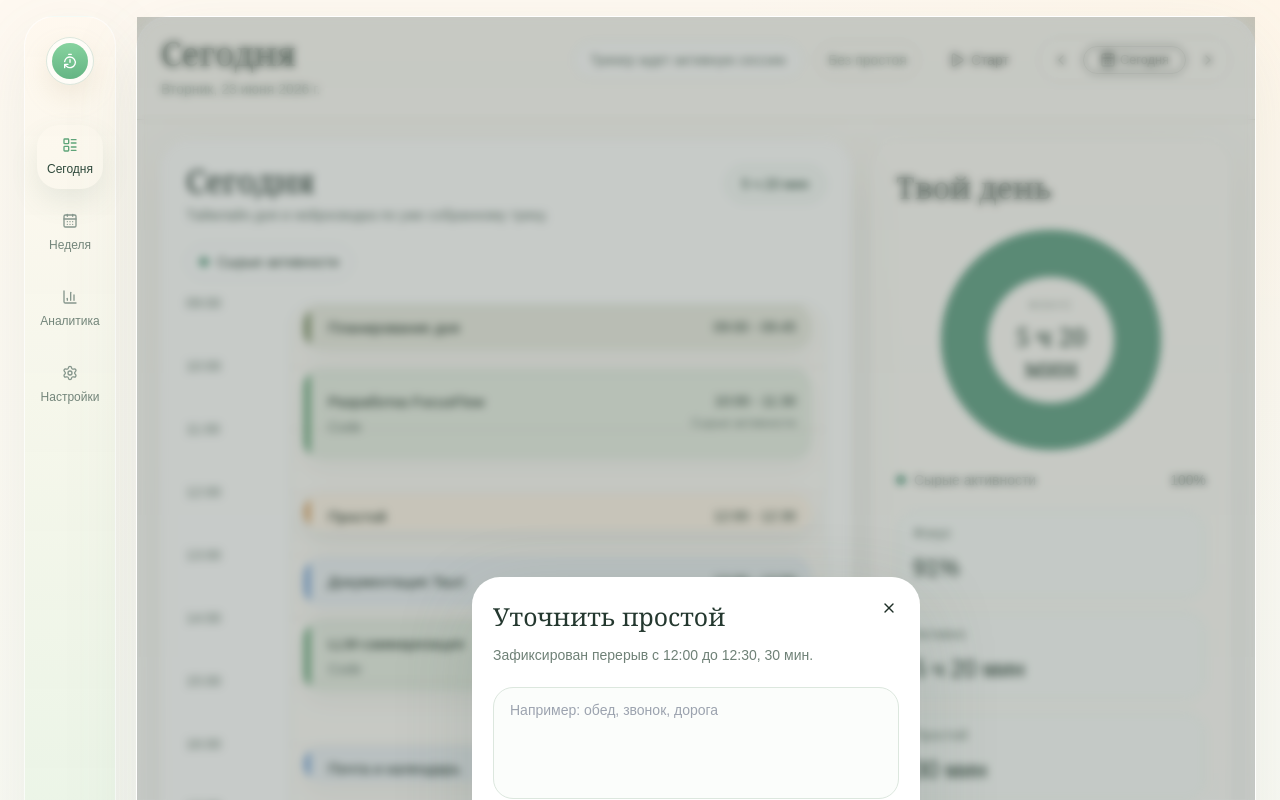
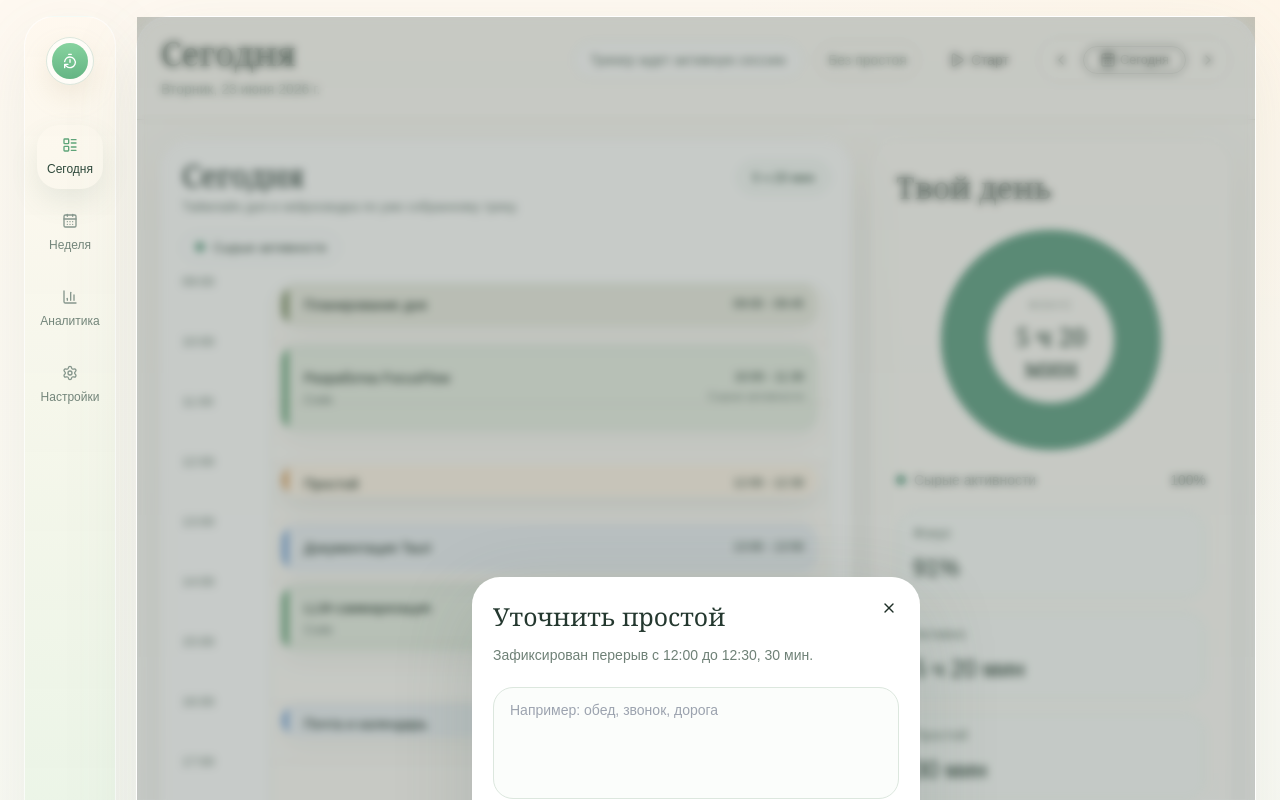
Before and after one commit to Finsech/routinetracker, a React (Vite) app: page / in a window 1280 px wide. Shown: the top 800 px of the page. Built offline with nearby package versions, Linux system fonts and the light colour scheme.

Commit message:
Tighten timeline visual density

```diff
--- a/src/components/dashboard/DayTimeline.tsx
+++ b/src/components/dashboard/DayTimeline.tsx
@@ -11,7 +11,7 @@ type DayTimelineProps = {
 const START_HOUR = 9
 const END_HOUR = 22
 const DAY_MINUTES = (END_HOUR - START_HOUR) * 60
-const TIMELINE_HEIGHT = 820
+const TIMELINE_HEIGHT = 780
 
 export function DayTimeline({
   items,
@@ -25,23 +25,23 @@ export function DayTimeline({
   )
 
   return (
-    <section className="rounded-[28px] border border-white/70 bg-white/85 p-6 shadow-[0_18px_60px_rgba(91,121,108,0.08)] backdrop-blur">
+    <section className="rounded-[28px] border border-white/70 bg-white/85 p-5 shadow-[0_18px_60px_rgba(91,121,108,0.08)] backdrop-blur">
       <div className="flex flex-wrap items-start justify-between gap-4">
         <div>
-          <p className="font-['Georgia'] text-[2rem] leading-none text-[#24382F]">Сегодня</p>
-          <p className="mt-2 text-sm text-[#708178]">
+          <p className="font-['Georgia'] text-[1.9rem] leading-none text-[#24382F]">Сегодня</p>
+          <p className="mt-1.5 text-[13px] text-[#708178]">
             Таймлайн дня и нейросводка по уже собранному треку.
           </p>
         </div>
-        <div className="rounded-full border border-[#D9E5DC] bg-[#F8FBF8] px-4 py-2 text-sm font-medium text-[#2B493A]">
+        <div className="rounded-full border border-[#D9E5DC] bg-[#F8FBF8] px-3.5 py-1.5 text-[13px] font-medium text-[#2B493A]">
           {totalTime}
         </div>
       </div>
 
-      <div className="mt-5 flex flex-wrap gap-2">
+      <div className="mt-4 flex flex-wrap gap-2">
         {flows.map((flow) => (
           <div
-            className="inline-flex items-center gap-2 rounded-full border border-[#DDE9E0] bg-white px-3 py-1.5 text-sm text-[#31483A]"
+            className="inline-flex items-center gap-2 rounded-full border border-[#DDE9E0] bg-white px-3 py-1 text-[13px] text-[#31483A]"
             key={flow.name}
           >
             <span className="size-2.5 rounded-full" style={{ backgroundColor: flow.accent }} />
@@ -50,7 +50,7 @@ export function DayTimeline({
         ))}
       </div>
 
-      <div className="mt-6 grid grid-cols-[88px_minmax(0,1fr)] gap-4">
+      <div className="mt-5 grid grid-cols-[76px_minmax(0,1fr)] gap-3">
         <div className="relative" style={{ height: `${TIMELINE_HEIGHT}px` }}>
           {Array.from({ length: END_HOUR - START_HOUR + 1 }, (_, index) => {
             const hour = START_HOUR + index
@@ -58,7 +58,7 @@ export function DayTimeline({
 
             return (
               <div
-                className="absolute left-0 text-sm text-[#73867A]"
+                className="absolute left-0 text-[13px] text-[#73867A]"
                 key={hour}
                 style={{ top: `calc(${top}% - 10px)` }}
               >
@@ -86,21 +86,21 @@ export function DayTimeline({
             </div>
           )}
 
-          <div className="relative h-full px-4 py-2">
+          <div className="relative h-full px-3 py-2">
             {visibleItems.map((item, index) => {
               const start = Math.max(item.startMinutes, START_HOUR * 60) - START_HOUR * 60
               const end = Math.min(item.endMinutes, END_HOUR * 60) - START_HOUR * 60
               const topPx = (start / DAY_MINUTES) * TIMELINE_HEIGHT
               const actualHeightPx = ((end - start) / DAY_MINUTES) * TIMELINE_HEIGHT
-              const compact = item.durationMinutes <= 60
-              const heightPx = Math.max(actualHeightPx, compact ? 38 : 52)
+              const compact = item.durationMinutes <= 55
+              const heightPx = Math.max(actualHeightPx, compact ? 34 : 46)
               const itemId = buildTimelineId(item, index)
               const selected = selectedItemId === itemId
               const backgroundColor = item.kind === "idle" ? "#FFF6EA" : tint(item.accent, 0.14)
 
               return (
                 <button
-                  className={`absolute left-3 right-3 overflow-hidden rounded-[20px] border px-4 py-3 text-left shadow-[0_10px_24px_rgba(110,130,118,0.08)] transition hover:-translate-y-[1px] hover:shadow-[0_16px_28px_rgba(110,130,118,0.12)] ${
+                  className={`absolute left-2.5 right-2.5 overflow-hidden rounded-[18px] border px-3.5 py-2.5 text-left shadow-[0_10px_24px_rgba(110,130,118,0.08)] transition hover:-translate-y-[1px] hover:shadow-[0_16px_28px_rgba(110,130,118,0.12)] ${
                     selected ? "border-[#8BB79E] ring-2 ring-[#CBE3D4]" : "border-white/80"
                   }`}
                   key={itemId}
@@ -114,24 +114,24 @@ export function DayTimeline({
                   type="button"
                 >
                   <span
-                    className="absolute inset-y-0 left-0 w-1.5 rounded-l-[20px]"
+                    className="absolute inset-y-0 left-0 w-1.5 rounded-l-[18px]"
                     style={{ backgroundColor: item.accent }}
                   />
                   <div className="flex items-start justify-between gap-3">
                     <div className="min-w-0 pl-2">
-                      <p className="truncate text-[15px] font-medium text-[#203328]">{item.label}</p>
+                      <p className="truncate text-[14px] font-medium text-[#203328]">{item.label}</p>
                       {!compact && (
-                        <p className="mt-1 truncate text-sm text-[#708178]">
+                        <p className="mt-0.5 truncate text-[12px] text-[#708178]">
                           {item.app}
                           {item.url ? ` · ${formatUrl(item.url)}` : ""}
                         </p>
                       )}
                     </div>
                     <div className="shrink-0 text-right">
-                      <p className="text-sm font-medium text-[#30463A]">
+                      <p className="text-[12px] font-medium text-[#30463A]">
                         {item.start} - {item.end}
                       </p>
-                      {!compact && <p className="mt-1 text-xs text-[#7C8C83]">{item.flow}</p>}
+                      {!compact && <p className="mt-0.5 text-[11px] text-[#7C8C83]">{item.flow}</p>}
                     </div>
                   </div>
                 </button>
--- a/src/components/dashboard/WeekTimeline.tsx
+++ b/src/components/dashboard/WeekTimeline.tsx
@@ -12,7 +12,7 @@ type WeekTimelineProps = {
 const START_HOUR = 9
 const END_HOUR = 22
 const DAY_MINUTES = (END_HOUR - START_HOUR) * 60
-const TIMELINE_HEIGHT = 820
+const TIMELINE_HEIGHT = 780
 
 export function WeekTimeline({
   days,
@@ -22,29 +22,29 @@ export function WeekTimeline({
   onItemSelect,
 }: WeekTimelineProps) {
   return (
-    <section className="rounded-[28px] border border-white/70 bg-white/88 p-6 shadow-[0_18px_60px_rgba(91,121,108,0.08)] backdrop-blur">
+    <section className="rounded-[28px] border border-white/70 bg-white/88 p-5 shadow-[0_18px_60px_rgba(91,121,108,0.08)] backdrop-blur">
       <div className="flex flex-wrap items-end justify-between gap-4">
         <div>
-          <p className="font-['Georgia'] text-[2rem] leading-none text-[#24382F]">Неделя</p>
-          <p className="mt-2 text-sm text-[#708178]">
+          <p className="font-['Georgia'] text-[1.9rem] leading-none text-[#24382F]">Неделя</p>
+          <p className="mt-1.5 text-[13px] text-[#708178]">
             Сетка недели по реальным интервалам активности. Клик по дню или карточке открывает детали справа.
           </p>
         </div>
       </div>
 
-      <div className="mt-6 grid grid-cols-[72px_repeat(7,minmax(0,1fr))] gap-3">
+      <div className="mt-5 grid grid-cols-[68px_repeat(7,minmax(0,1fr))] gap-2.5">
         <div />
         {days.map((day) => (
           <button
-            className={`rounded-[18px] px-2 py-2 text-center transition ${
+            className={`rounded-[16px] px-2 py-2 text-center transition ${
               selectedDayKey === day.dateKey ? "bg-[#F3F8F4]" : "hover:bg-[#F8FBF8]"
             }`}
             key={day.dateKey}
             onClick={() => onDaySelect?.(day)}
             type="button"
           >
-            <p className="text-sm font-medium text-[#32483C]">{day.shortLabel}</p>
-            <p className="mt-1 text-xs text-[#7A8B81]">{day.dayNumber}</p>
+            <p className="text-[13px] font-medium text-[#32483C]">{day.shortLabel}</p>
+            <p className="mt-1 text-[11px] text-[#7A8B81]">{day.dayNumber}</p>
             <div className="mt-2 rounded-full border border-[#E3ECE5] bg-white px-3 py-1 text-[11px] text-[#62756A] shadow-sm">
               {formatMinutes(day.totalMinutes)}
             </div>
@@ -58,7 +58,7 @@ export function WeekTimeline({
 
             return (
               <div
-                className="absolute left-0 text-sm text-[#73867A]"
+                className="absolute left-0 text-[13px] text-[#73867A]"
                 key={hour}
                 style={{ top: `calc(${top}% - 10px)` }}
               >
@@ -70,7 +70,7 @@ export function WeekTimeline({
 
         {days.map((day) => (
           <div
-            className={`relative overflow-hidden rounded-[22px] border bg-[linear-gradient(180deg,#fffdf9_0%,#fffdfa_100%)] ${
+            className={`relative overflow-hidden rounded-[20px] border bg-[linear-gradient(180deg,#fffdf9_0%,#fffdfa_100%)] ${
               selectedDayKey === day.dateKey ? "border-[#CFE0D2]" : "border-[#E1EBE3]"
             }`}
             key={day.dateKey}
@@ -91,14 +91,14 @@ export function WeekTimeline({
                 const topPx = (start / DAY_MINUTES) * TIMELINE_HEIGHT
                 const actualHeightPx = ((end - start) / DAY_MINUTES) * TIMELINE_HEIGHT
                 const compact = item.durationMinutes <= 45
-                const heightPx = Math.max(actualHeightPx, compact ? 24 : 38)
+                const heightPx = Math.max(actualHeightPx, compact ? 22 : 34)
                 const backgroundColor = item.kind === "idle" ? "#FFF6EA" : tint(item.accent, 0.16)
                 const itemId = buildTimelineId(day, item, index)
                 const selected = selectedItemId === itemId
 
                 return (
                   <button
-                    className={`absolute left-2 right-2 overflow-hidden rounded-[16px] border px-2.5 py-2 text-left shadow-[0_8px_18px_rgba(110,130,118,0.08)] transition hover:-translate-y-[1px] hover:shadow-[0_14px_24px_rgba(110,130,118,0.12)] ${
+                    className={`absolute left-2 right-2 overflow-hidden rounded-[14px] border px-2.5 py-2 text-left shadow-[0_8px_18px_rgba(110,130,118,0.08)] transition hover:-translate-y-[1px] hover:shadow-[0_14px_24px_rgba(110,130,118,0.12)] ${
                       selected ? "border-[#8BB79E] ring-2 ring-[#CBE3D4]" : "border-white/80"
                     }`}
                     key={itemId}
@@ -112,13 +112,13 @@ export function WeekTimeline({
                     type="button"
                   >
                     <span
-                      className="absolute inset-y-0 left-0 w-1 rounded-l-[16px]"
+                      className="absolute inset-y-0 left-0 w-1 rounded-l-[14px]"
                       style={{ backgroundColor: item.accent }}
                     />
                     <div className="pl-2">
                       <p className="truncate text-[11px] font-medium text-[#203328]">{item.label}</p>
                       {!compact && (
-                        <p className="mt-1 truncate text-[10px] text-[#73867A]">
+                        <p className="mt-0.5 truncate text-[10px] text-[#73867A]">
                           {item.start} - {item.end}
                         </p>
                       )}
```
Also changed, not shown: 2 other files (tests, documents, lock files or other folders).
